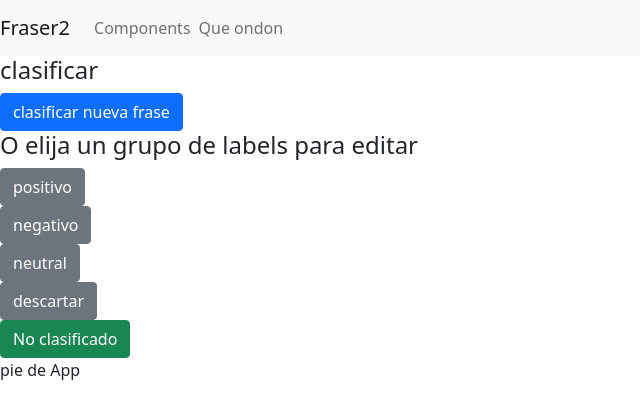
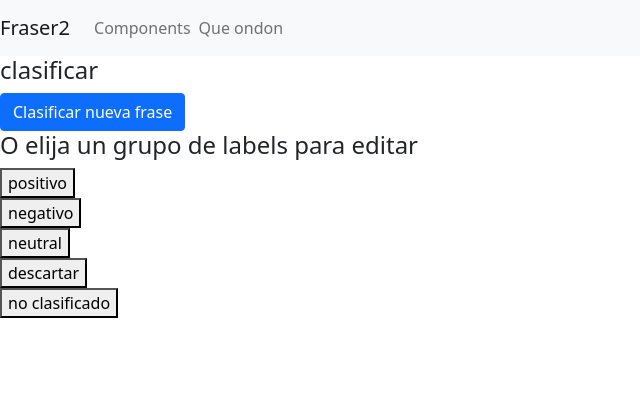
Before and after one commit to gastonbecerra/fraser2, a React (Create React App) app: page / in a window 1280 px wide. Shown: the top 418 px of the page, without its empty margins (0-640 px from the left). Built offline with nearby package versions, Linux system fonts and the light colour scheme.

Commit message:
Cambios en componente ANOTAR: Limpieza de las funciones de firebase y actualización de frases después de clasificar

```diff
--- a/src/App.js
+++ b/src/App.js
@@ -7,8 +7,6 @@ import Anotar from './components/anotar'
 import OracionesContextProvider from './context/oracionesContext';
 
 function App() {
-
-  const labels = ['Positivo', 'Negativo', 'Neutral','Descartar']
 
   return (
     <div>
@@ -23,8 +21,6 @@ function App() {
         </Switch>
       </BrowserRouter>
       </OracionesContextProvider>
-
-      <p>pie de App</p>
     </div>
   );
 }
--- a/src/components/anotar.js
+++ b/src/components/anotar.js
@@ -4,83 +4,94 @@ import { OracionesContext } from '../context/oracionesContext';
 import { Button, Label } from 'reactstrap';
 
 export default function Anotar ( props ) {
-    let id  = props.match.params.id;
-    console.log(id)
 
-    const [oraciones, setOraciones] = useState([])
+    /*----Variables del estado del componente----*/
+    const [oracion, setOracion] = useState(false)
     const [loading, setLoading] = useState(true)
     const [labels] = useContext(OracionesContext);
-    const [procesado, setProcesado] = useState("");
-    const [estado, setEstado] = useState()
+    const [id, setId] = useState(null)
+    const [estado, setEstado] = useState('')
+    const db = getFirestore();
 
+    /*----Estados del componente----*/
+
+    //Ejecuta la carga inicial de la primera frase a través del método correspondiente
     useEffect(()=> {
-        const db = getFirestore();
-        const data = db.collection("oraciones").limit(1);
-        // 2do: aca deberia ser un random + no hay estado
+      loadFrase()
+    },[])
+
+    //Carga en el estado una nueva frase de la base de datos después de clasificar la anterior
+    useEffect(() => {
+      if(estado != ''){
+        loadFrase()
+      }
+    }, [estado])
+
+    //Actualiza la frase en pantalla después de clasificada la anteriormente cargada
+    useEffect(()=> {
+      if(oracion){
+        displayFrase()
+      }
+    },[id])
+
+    /*----Funciones del componente----*/
+
+    //Trae de la base de datos la primera oración sin clasificar (linea 41)
+    function loadFrase(){
+      const data = db.collection("oraciones").where('estado', '==', '').limit(1);
 
       data
       .get()
       .then((snapshot) => {
         const data = snapshot.docs.map((doc) => ({
+          ...doc.data(),
           id: doc.id,
-            ...doc.data(),
         }));
-          setOraciones(data)
-          setLoading(false)
+        setOracion(data)
+        setId(data[0].id)
       });
-    },[])
+    }
 
-    useEffect(()=> {
-        if (loading == false) {
-            let oracionRojo = oraciones[0].oracion.split("bigdata")
+    //Actualiza la nueva clasificación en base datos y dispara luego la nueva captura de la próxima oración sin clasificar
+    function handleSubmit(e){
+        const data = db.collection("oraciones").doc(id)
+        data.update({
+          estado: e
+        })
+        .then(()=>{
+          setEstado(e)
+        })
+        .then(()=>{
+          loadFrase()
+        })
+    }
+
+    //Muestra la frase en pantalla con big data en rojo en el medio
+    function displayFrase(){
+      let oracionRojo = oracion[0].oracion.split("bigdata")
       document.getElementById("texto1").innerText = oracionRojo[0]
       document.getElementById("keyword").innerHTML =  "<font color=red>bigdata</font>"
       document.getElementById("texto2").innerText = oracionRojo[1]
-        }
-    },[loading])
-
-    function handleSubmit(e){
-        setEstado(e);
-        const db = getFirestore();
-        const data = db.collection("oraciones").where('id', '==', oraciones[0].id);
-
-        data
-          .get()
-          .then((snapshot) => {
-            const data = snapshot.docs.map((doc) => ({
-              id: doc.id,
-            }));
-            console.log(oraciones[0].id);
-            console.log(data[0].id);
-            var aux = "" + e + ""
-            db.collection('oraciones').doc(data[0].id).update({
-              clase: aux
-            })
-          });
     }
 
     return(
         <div>
             <h2>Anotar {id}</h2>
 
-            <p>
-                {oraciones.length > 0 ?
-                    oraciones.map((f,i)=>(
             <div>
-                            {/* <p>{f.oracion}</p> */}
-
+                    {oracion.length > 0 ?
+                    <div>
                       <p><span id="texto1"></span><span id="keyword"></span><span id="texto2"></span></p>
-
                       {labels.map((l,i)=>(
                             <div>
                             <Button onClick={()=> handleSubmit(l)}> {l} </Button>
                             <br></br>
                         </div>
                       ))}
-
                     </div>
-                    )) : 'no hay nada que mostrar'}
-            </p>
+                    :
+                    'Cargando datos...'}
+            </div>
 
 
         </div>
--- a/src/components/botones.js
+++ b/src/components/botones.js
@@ -1,5 +1,4 @@
-import React, { useState , useContext } from 'react';
-import { Button, Label } from 'reactstrap';
+import React, {  useContext } from 'react';
 import { Link } from 'react-router-dom';
 import { OracionesContext } from '../context/oracionesContext';
 
@@ -8,12 +7,12 @@ export default function Botones ( ) {
     const [labels] = useContext(OracionesContext);
 
     return (
-        <div>
+        <div id="botonera">
             <div>
 
             {labels.map((l,i)=>(
                 <Link key={i} to={{pathname: `/listar/${l}`}}>
-                    <Button> {l} </Button>
+                    <button type="button"> {l} </button>
                     <br></br>
                 </Link>
             ))}
--- a/src/components/home.js
+++ b/src/components/home.js
@@ -1,19 +1,17 @@
-import React, { useState } from 'react';
-import { Button, Label } from 'reactstrap';
+import React, {  } from 'react';
+import { Button } from 'reactstrap';
 import { Link } from 'react-router-dom';
 import Botones from './botones'
 
-const Example = (props) => {
-
-    const labels = ['Positivo', 'Negativo', 'Neutral','Descartar']
+const Example = () => {
 
     return (
-        <div>
+        <div id="nueva">
             <div>
 
             <h4>clasificar</h4>
             <Link to={{pathname: `/anotar/`}}>
-                <Button color="primary">clasificar nueva frase</Button>{' '}
+                <Button color="primary">Clasificar nueva frase</Button>{' '}
             </Link>
 
             <h4>O elija un grupo de labels para editar</h4>
@@ -21,9 +19,8 @@ const Example = (props) => {
             <Botones />
 
            <Link to={{pathname: `/listar/`}}>
-            <Button color="success">No clasificado</Button>{' '}
+            <button color="success">no clasificado</button>{' '}
            </Link>
-
 
             </div>
         </div>
```
Lines whose indentation alone changed are shown as unchanged.
